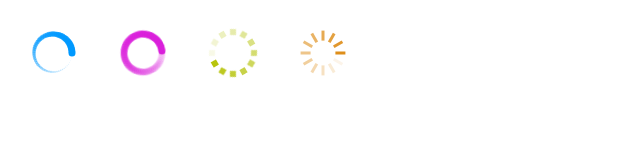
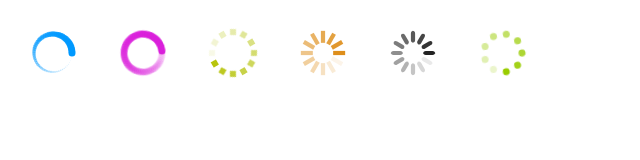
Before and after one commit to heartcode/CanvasLoader, a plain HTML site: page CanvasLoader.html in a window 1280 px wide. Shown: the whole page, without its empty margins (0-640 px from the left). Drawn offline with Linux system fonts and the light colour scheme.

Commit message:
Rounded rectangle shape added. Rectangle tweaked.
Todo: README, quickstart guide, documentation need to be added.

```diff
--- a/CanvasLoader.html
+++ b/CanvasLoader.html
@@ -42,6 +42,7 @@
 	<script type="application/javascript" src="js/CanvasLoader.js"></script>
 	<style type="text/css">
 		div {float:left; display:table; padding:20px;}
+		canvas { /*border:1px solid #ff0000;*/ }
 	</style>
 </head>
 <body>
@@ -49,6 +50,8 @@
 	<div id="circle2"></div>
 	<div id="square"></div>
 	<div id="rectangle"></div>
+	<div id="roundRectangle"></div>
+	<div id="circle3"></div>
 	<script type="text/javascript">
 		var cl = new CanvasLoader({id:"circle"});
 		cl.setShape("circle");
@@ -82,6 +85,23 @@
 		cl3.setSpeed(1);
 		cl3.setColor("#DE8E1A");
 		cl3.start();
+
+		var cl5 = new CanvasLoader({id:"circle3"});
+		cl5.setShape("circle");
+		cl5.setScaling(false);
+		cl5.setDensity(9);
+		cl5.setFPS(6);
+		cl5.setSpeed(1);
+		cl5.setColor("#99cc00");
+		cl5.start();
+
+		var cl4 = new CanvasLoader({id:"roundRectangle"});
+		cl4.setShape("roundedRectangle");
+		cl4.setDensity(12);
+		cl4.setFPS(12);
+		cl4.setSpeed(1);
+		cl4.setColor("#222222");
+		cl4.start();
 	</script>
 </body>
 </html>
--- a/js/CanvasLoader.js
+++ b/js/CanvasLoader.js
@@ -289,7 +289,7 @@
 		var i = 0;
 		var size = this._diameter * .07;
 		var radians;
-		var x, y, a, angle, minBitMod;
+		var w, h, x, y, a, angle, minBitMod;
 		var animBits = Math.round(this._density * this._range);
 		var bitMod;
 
@@ -306,11 +306,9 @@
 				{
 					if(i <= animBits) bitMod = 1-((1-minBitMod)/animBits*i);
 					else bitMod = minBitMod;
-
 					radians = (this._density - i) * ((Math.PI * 2) / this._density);
 					x = this._canvas.width*.5 + Math.cos(radians) * (this._diameter*.45 - size) - this._canvas.width*.5;
 					y = this._canvas.height*.5 + Math.sin(radians) * (this._diameter*.45 - size) - this._canvas.height*.5;
-
 					this._cacheContext.beginPath();
 					if(this._fading) this._cacheContext.fillStyle = "rgba(" + this._colorRGB.r + "," + this._colorRGB.g + "," + this._colorRGB.b + "," + bitMod + ")";
 					else this._cacheContext.fillStyle = "rgba(" + this._colorRGB.r + "," + this._colorRGB.g + "," + this._colorRGB.b + ",1)";
@@ -318,7 +316,6 @@
 					else this._cacheContext.arc(this._diameter*0.5 + x,this._diameter*0.5 + y,size,0,Math.PI*2,false);
 					this._cacheContext.closePath();
 					this._cacheContext.fill();
-
 					++i;
 				}
 			break;
@@ -333,7 +330,6 @@
 					radians = (angle)/180*Math.PI;
 					x = Math.cos(radians) * size*3 + this._cacheCanvas.width*0.5;
 					y = Math.sin(radians) * size*3 + this._cacheCanvas.height*0.5;
-
 					this._cacheContext.save();
 					this._cacheContext.translate(x, y);
 					this._cacheContext.rotate(radians);
@@ -345,13 +341,12 @@
 					this._cacheContext.closePath();
 					this._cacheContext.fill();
 					this._cacheContext.restore();
-
 					++i;
 				}
 			break;
 			case shapes[2]:
-				var w = this._cacheCanvas.width * .2;
-				var h = w*0.3;
+				w = this._cacheCanvas.width * .24;
+				h = w*.35;
 				minBitMod = 0.1;
 				while(i<this._density)
 				{
@@ -359,15 +354,8 @@
 					else bitMod = minBitMod;
 					angle = 360-360/this._density*i;
 					radians = (angle)/180*Math.PI;
-					if(this._scaling) {
-						//w *= bitMod;
-						x = Math.cos(radians) * (h + (this._cacheCanvas.height - h) * 0.2) + this._cacheCanvas.width*.5;
-						y = Math.sin(radians) * (h + (this._cacheCanvas.height - h) * 0.2) + this._cacheCanvas.height*.5;
-					}
-					else {
-						x = Math.cos(radians) * (h + (this._cacheCanvas.height - h) * 0.2) + this._cacheCanvas.width*.5
-						y = Math.sin(radians) * (h + (this._cacheCanvas.height - h) * 0.2) + this._cacheCanvas.height*.5;
-					}
+					x = Math.cos(radians) * (h + (this._cacheCanvas.height - h) * 0.13) + this._cacheCanvas.width*.5
+					y = Math.sin(radians) * (h + (this._cacheCanvas.height - h) * 0.13) + this._cacheCanvas.height*.5;
 					this._cacheContext.save();
 					this._cacheContext.translate(x, y);
 					this._cacheContext.rotate(radians);
@@ -379,7 +367,41 @@
 					this._cacheContext.closePath();
 					this._cacheContext.fill();
 					this._cacheContext.restore();
-
+					++i;
+				}
+			break;
+			case shapes[3]:
+				w = this._cacheCanvas.width * .24;
+				h = w*.35;
+				var radius = h*.65;
+				minBitMod = 0.1;
+				while(i<this._density)
+				{
+					if(i <= animBits) bitMod = 1-((1-minBitMod)/animBits*i);
+					else bitMod = minBitMod;
+					angle = 360-360/this._density*i;
+					radians = (angle)/180*Math.PI;
+					x = Math.cos(radians) * (h + (this._cacheCanvas.height - h) * 0.13) + this._cacheCanvas.width*.5
+					y = Math.sin(radians) * (h + (this._cacheCanvas.height - h) * 0.13) + this._cacheCanvas.height*.5;
+					this._cacheContext.save();
+					this._cacheContext.translate(x, y);
+					this._cacheContext.rotate(radians);
+					this._cacheContext.translate(-x, -y);
+					if(this._fading) this._cacheContext.fillStyle = "rgba(" + this._colorRGB.r + "," + this._colorRGB.g + "," + this._colorRGB.b + "," + bitMod + ")";
+					else this._cacheContext.fillStyle = "rgba(" + this._colorRGB.r + "," + this._colorRGB.g + "," + this._colorRGB.b + ",1)";
+					this._cacheContext.beginPath();
+					this._cacheContext.moveTo(x + radius, y-h*.5);
+					this._cacheContext.lineTo(x + w - radius, y-h*.5);
+					this._cacheContext.quadraticCurveTo(x + w, y-h*.5, x + w, y-h*.5 + radius);
+					this._cacheContext.lineTo(x + w, y-h*.5 + h - radius);
+					this._cacheContext.quadraticCurveTo(x + w, y-h*.5 + h, x + w - radius, y-h*.5 + h);
+					this._cacheContext.lineTo(x + radius, y-h*.5 + h);
+					this._cacheContext.quadraticCurveTo(x, y-h*.5 + h, x, y-h*.5 + h - radius);
+					this._cacheContext.lineTo(x, y-h*.5 + radius);
+					this._cacheContext.quadraticCurveTo(x, y-h*.5, x + radius, y-h*.5);
+					this._cacheContext.closePath();
+					this._cacheContext.fill();
+					this._cacheContext.restore();
 					++i;
 				}
 			break;
```
